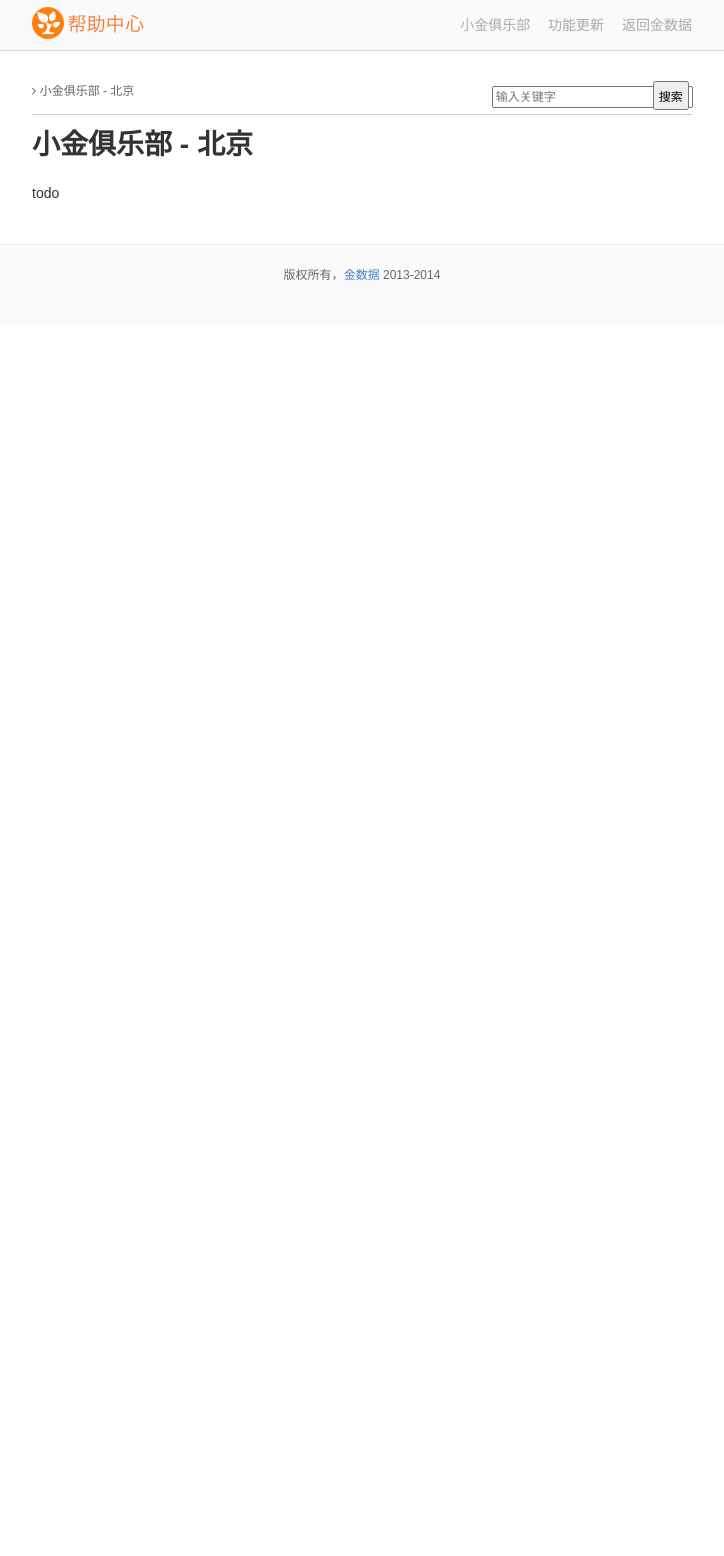
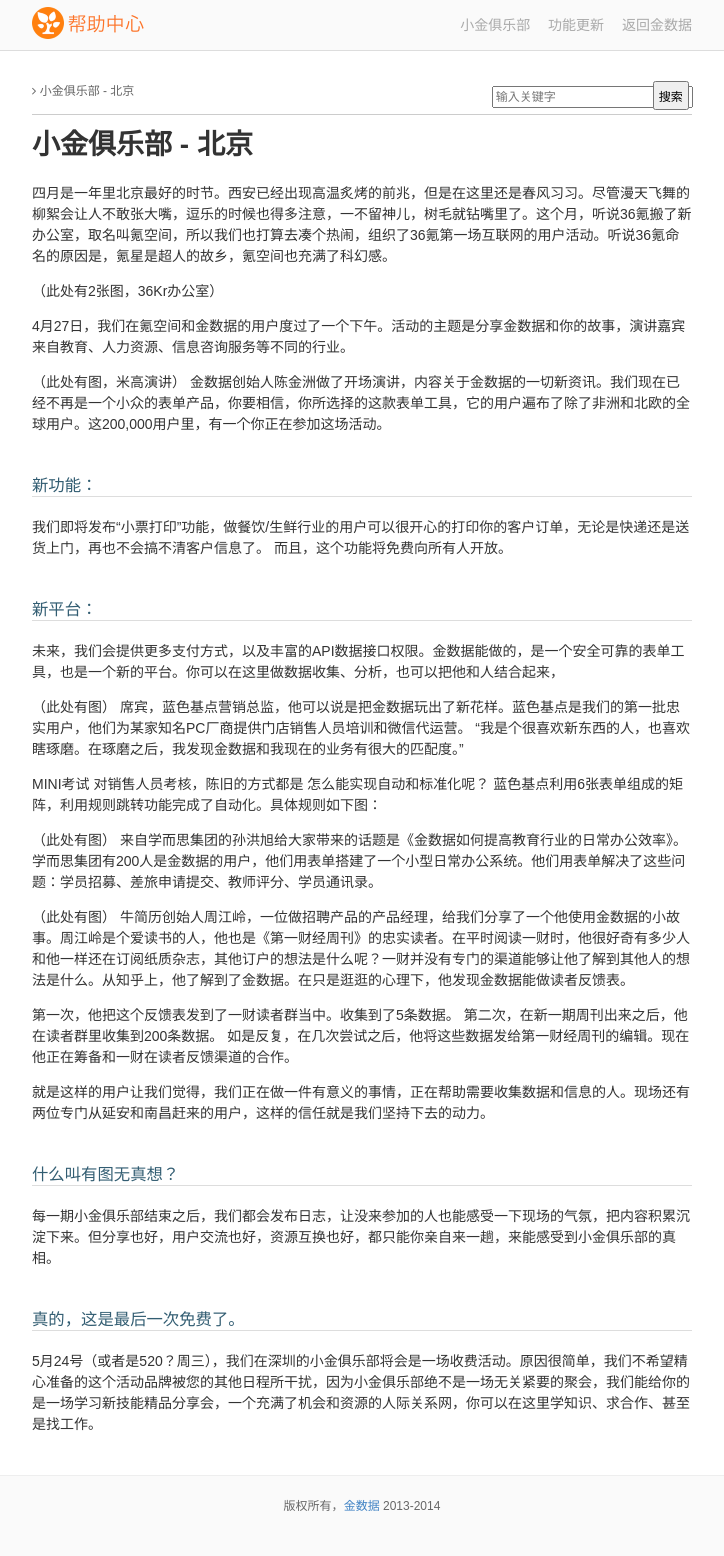
Before and after one commit to jinshuju/help.jinshuju.net, a Jekyll site: the page built from _posts/2014-4-27-club-beijing.md, in a window 1280 px wide. Shown: the whole page, without its empty margins (278-1002 px from the left). Built offline with Jekyll 4.4.1, drawn with Linux system fonts in a browser that asks for light colours; Markdown is read by kramdown in place of the engine named in the settings; a file with an impossible date is left out; before the commit the page ends 900 px from its top, so only the background shows below that.

Commit message:
Update 2014-4-27-club-beijing.md

```diff
--- a/_posts/2014-4-27-club-beijing.md
+++ b/_posts/2014-4-27-club-beijing.md
@@ -4,5 +4,49 @@
 date:   2014-04-27 14:12:12
 category: club
 ---
+四月是一年里北京最好的时节。西安已经出现高温炙烤的前兆，但是在这里还是春风习习。尽管漫天飞舞的柳絮会让人不敢张大嘴，逗乐的时候也得多注意，一不留神儿，树毛就钻嘴里了。这个月，听说36氪搬了新办公室，取名叫氪空间，所以我们也打算去凑个热闹，组织了36氪第一场互联网的用户活动。听说36氪命名的原因是，氪星是超人的故乡，氪空间也充满了科幻感。
 
-todo
+（此处有2张图，36Kr办公室）
+
+4月27日，我们在氪空间和金数据的用户度过了一个下午。活动的主题是分享金数据和你的故事，演讲嘉宾来自教育、人力资源、信息咨询服务等不同的行业。
+
+（此处有图，米高演讲）
+金数据创始人陈金洲做了开场演讲，内容关于金数据的一切新资讯。我们现在已经不再是一个小众的表单产品，你要相信，你所选择的这款表单工具，它的用户遍布了除了非洲和北欧的全球用户。这200,000用户里，有一个你正在参加这场活动。
+
+<h3>新功能：</h3>
+我们即将发布“小票打印”功能，做餐饮/生鲜行业的用户可以很开心的打印你的客户订单，无论是快递还是送货上门，再也不会搞不清客户信息了。
+而且，这个功能将免费向所有人开放。
+
+<h3>新平台：</h3>
+未来，我们会提供更多支付方式，以及丰富的API数据接口权限。金数据能做的，是一个安全可靠的表单工具，也是一个新的平台。你可以在这里做数据收集、分析，也可以把他和人结合起来，
+
+
+（此处有图）
+席宾，蓝色基点营销总监，他可以说是把金数据玩出了新花样。蓝色基点是我们的第一批忠实用户，他们为某家知名PC厂商提供门店销售人员培训和微信代运营。
+“我是个很喜欢新东西的人，也喜欢瞎琢磨。在琢磨之后，我发现金数据和我现在的业务有很大的匹配度。”
+
+MINI考试
+对销售人员考核，陈旧的方式都是
+怎么能实现自动和标准化呢？
+蓝色基点利用6张表单组成的矩阵，利用规则跳转功能完成了自动化。具体规则如下图：
+
+
+
+
+（此处有图）
+来自学而思集团的孙洪旭给大家带来的话题是《金数据如何提高教育行业的日常办公效率》。学而思集团有200人是金数据的用户，他们用表单搭建了一个小型日常办公系统。他们用表单解决了这些问题：学员招募、差旅申请提交、教师评分、学员通讯录。
+
+（此处有图）
+牛简历创始人周江岭，一位做招聘产品的产品经理，给我们分享了一个他使用金数据的小故事。周江岭是个爱读书的人，他也是《第一财经周刊》的忠实读者。在平时阅读一财时，他很好奇有多少人和他一样还在订阅纸质杂志，其他订户的想法是什么呢？一财并没有专门的渠道能够让他了解到其他人的想法是什么。从知乎上，他了解到了金数据。在只是逛逛的心理下，他发现金数据能做读者反馈表。
+
+第一次，他把这个反馈表发到了一财读者群当中。收集到了5条数据。
+第二次，在新一期周刊出来之后，他在读者群里收集到200条数据。
+如是反复，在几次尝试之后，他将这些数据发给第一财经周刊的编辑。现在他正在筹备和一财在读者反馈渠道的合作。
+
+就是这样的用户让我们觉得，我们正在做一件有意义的事情，正在帮助需要收集数据和信息的人。现场还有两位专门从延安和南昌赶来的用户，这样的信任就是我们坚持下去的动力。
+
+<h3>什么叫有图无真想？</h3>
+每一期小金俱乐部结束之后，我们都会发布日志，让没来参加的人也能感受一下现场的气氛，把内容积累沉淀下来。但分享也好，用户交流也好，资源互换也好，都只能你亲自来一趟，来能感受到小金俱乐部的真相。
+
+<h3>真的，这是最后一次免费了。</h3>
+5月24号（或者是520？周三），我们在深圳的小金俱乐部将会是一场收费活动。原因很简单，我们不希望精心准备的这个活动品牌被您的其他日程所干扰，因为小金俱乐部绝不是一场无关紧要的聚会，我们能给你的是一场学习新技能精品分享会，一个充满了机会和资源的人际关系网，你可以在这里学知识、求合作、甚至是找工作。
```
